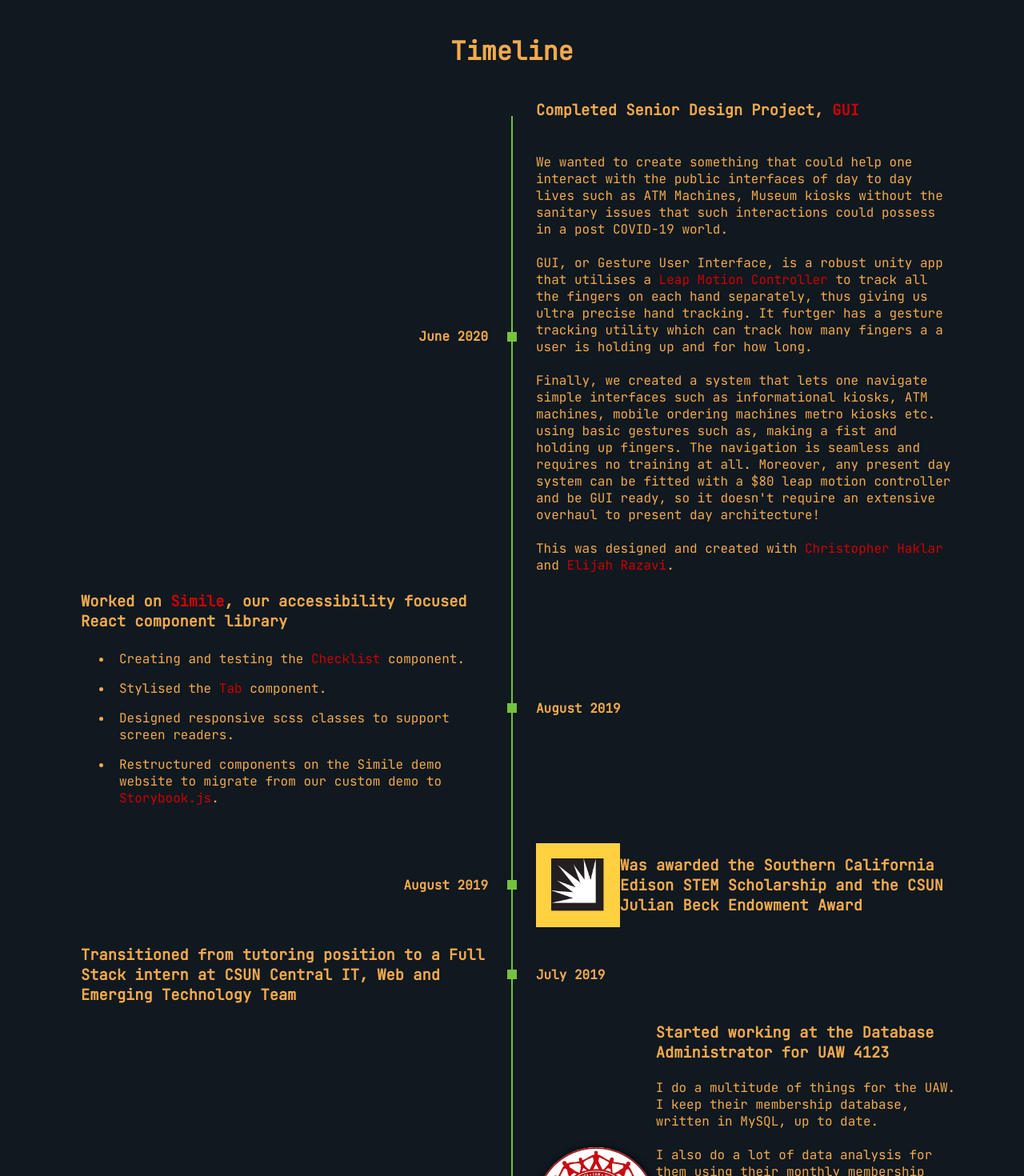
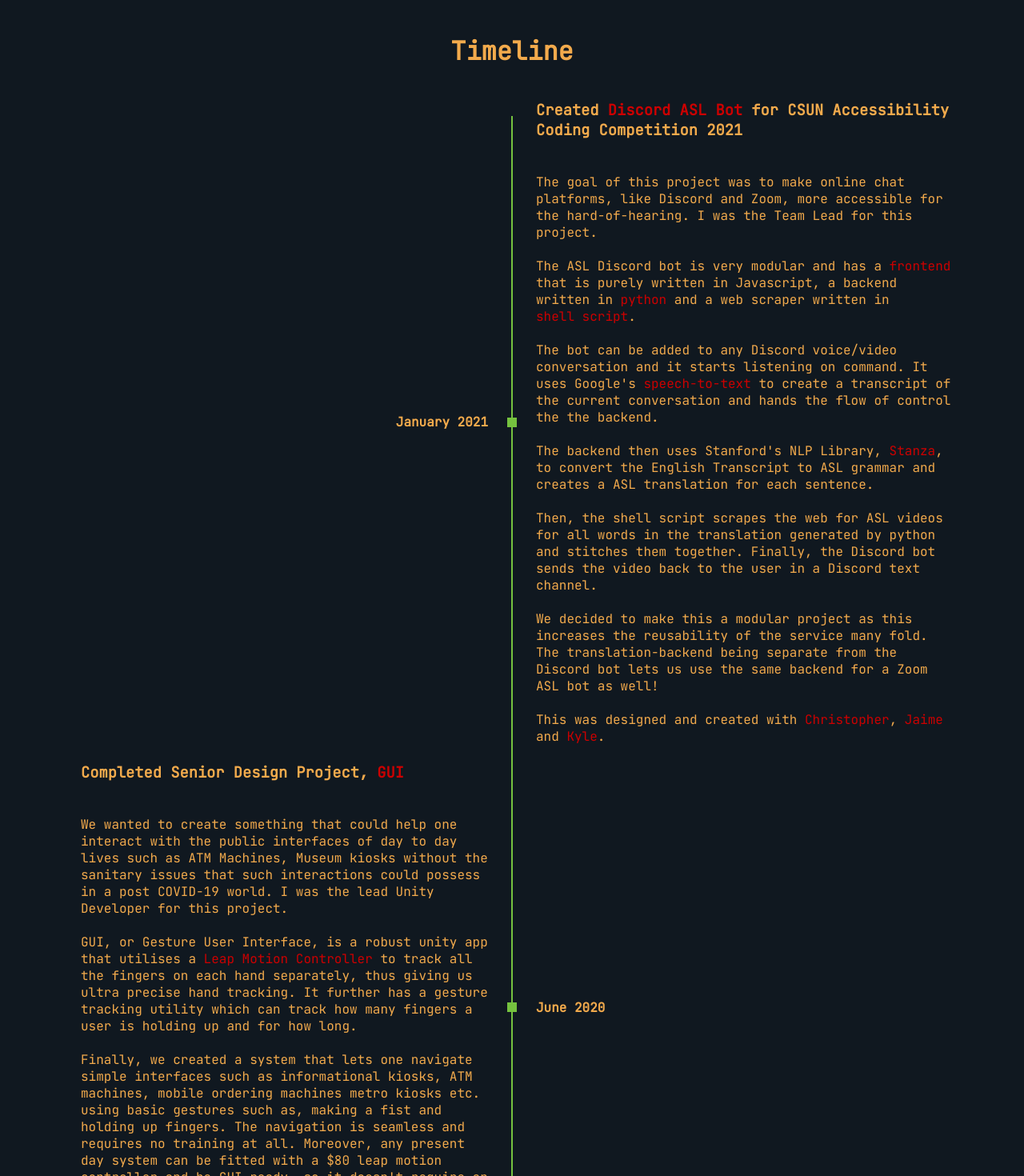
Before and after one commit to Adwitiya-Singh/Adwitiya-Singh.github.io, a React (Create React App) app: page / in a window 1280 px wide. Shown: the part 840-2310 px from the top of the page at 80% size. Built offline with nearby package versions, Linux system fonts and the light colour scheme.

Commit message:
Add ASL bot to timeline

```diff
--- a/src/App.js
+++ b/src/App.js
@@ -110,6 +110,44 @@
                             <div className="single-timeline d-flex-2">
                                 <div className="timeline-blank">
                                     <div className="timeline-text-title">
+                                        <h6>January 2021</h6>
+                                    </div>
+                                </div>
+                                <div className="timeline-text d-flex-2">
+                                    <div className="d-flex-image-text">
+
+
+                                        <span>
+
+                                            <h3>Created <a href="https://www.youtube.com/watch?v=WuvE46WdUSY">Discord ASL Bot</a> for CSUN Accessibility Coding Competition 2021 </h3>
+                                            <br/><br/>
+
+                                            The goal of this project was to make online chat platforms, like Discord and Zoom, more accessible for the hard-of-hearing. I was the Team Lead for this project.
+                                            <br/><br/>
+                                            The ASL Discord bot is very modular and has a <a href="https://github.com/CECS2021AccessibilityCompetitionTeam2/Discord_Frontend">frontend</a> that is purely written in Javascript,
+                                            a backend written in <a href="https://github.com/CECS2021AccessibilityCompetitionTeam2/Signature">python</a> and a web scraper written in <a href="https://github.com/CECS2021AccessibilityCompetitionTeam2/Signature/blob/master/video_cache/getAllClips.sh">shell script</a>.
+                                            <br/><br/>
+                                            The bot can be added to any Discord voice/video conversation and it starts listening on command. It uses Google's <a href="https://cloud.google.com/speech-to-text">speech-to-text</a> to create a transcript of the current conversation and hands the flow of control the the backend.
+                                            <br/><br/>
+                                            The backend then uses Stanford's NLP Library, <a href="https://stanfordnlp.github.io/stanza/">Stanza</a>, to convert the English Transcript to ASL grammar and creates a ASL translation for each sentence.
+                                             <br/><br/>
+                                            Then, the shell script scrapes the web for ASL videos for all words in the translation generated by python and stitches them together. Finally, the Discord bot sends the video back to the user in a Discord text channel.
+                                            <br/><br/>
+                                            We decided to make this a modular project as this increases the reusability of the service many fold. The translation-backend being separate from the Discord bot lets us use the same backend for a Zoom ASL bot as well!
+                                            <br/><br/>
+                                            This was designed and created with <a href="https://github.com/ChristopherHaklar">Christopher</a>, <a href="https://github.com/JaimeGG64">Jaime</a> and <a href="https://github.com/slodoco">Kyle</a>.
+
+
+
+
+					</span>
+                                    </div>
+                                    <div className="t-square"></div>
+                                </div>
+                            </div>
+                            <div className="single-timeline d-flex-2">
+                                <div className="timeline-blank">
+                                    <div className="timeline-text-title">
                                         <h6>June 2020</h6>
                                     </div>
                                 </div>
@@ -123,11 +161,11 @@
                                             <br/><br/>
 
                                             We wanted to create something that could help one interact with the public interfaces of day to day lives such as ATM Machines, Museum kiosks without the sanitary issues
-                                            that such interactions could possess in a post COVID-19 world.
+                                            that such interactions could possess in a post COVID-19 world. I was the lead Unity Developer for this project.
 
                                                                                         <br/><br/>
                                             GUI, or Gesture User Interface, is a robust unity app that utilises a <a href="https://www.ultraleap.com/product/leap-motion-controller/">Leap Motion Controller</a> to
-                                            track all the fingers on each hand separately, thus giving us ultra precise hand tracking. It furtger has a gesture tracking utility which can track how many fingers a
+                                            track all the fingers on each hand separately, thus giving us ultra precise hand tracking. It further has a gesture tracking utility which can track how many fingers
                                             a user is holding up and for how long.
                                             <br/><br/>
                                             Finally, we created a system that lets one navigate simple interfaces such as informational kiosks, ATM machines, mobile ordering machines metro kiosks etc. using basic gestures such as, making a fist and holding up fingers.
@@ -181,7 +219,7 @@
                                     />
                                     <span>
 
-                        <h3>Was awarded the Southern California Edison STEM Scholarship and the CSUN Julian Beck Endowment Award</h3>
+                        <h3>Awarded the Southern California Edison STEM Scholarship and the CSUN Julian Beck Endowment Award</h3>
 					</span>
                                     </div>
                                     <div className="t-square"></div>
@@ -221,7 +259,7 @@
                                         <h3>Started working at the Database Administrator for UAW 4123</h3>
                                          <br/>
                                         I do a multitude of things for the UAW. I keep their membership database, written in MySQL, up to date.
-                                         <br/> <br/>I also do a lot of data analysis for them using their monthly membership reports, membership surveys and state membership data.
+                                        <br/> <br/>I also do a lot of data analysis for them using their monthly membership reports, <a href="https://github.com/Adwitiya-Singh/UAWResponseAnalysis">membership surveys</a> and state membership data.
                                         One of my favourite projects was analysing the yearly membership survey. It involved importing the ~10,000 responses, many of which included multiple
                                         sentence replies, into a data frame using <br/><a href="https://numpy.org/">Pandas</a>. The data was analysed
                                         using <a href="https://pandas.pydata.org/">Numpy </a> and <a href="https://stanfordnlp.github.io/stanza/">Stanza</a>, the Stanford NLP library. The final goal was to assign each
@@ -243,7 +281,7 @@
 
                                     <span >
                                         <img src="AS.png"  alt="CSUN Associated Students Logo"/>
-                                        <h3>Was elected to the Associated Student's Senate as a Senator for the College of Engineering and Computer Science</h3>
+                                        <h3>Elected to the Associated Student's Senate as a Senator for the College of Engineering and Computer Science</h3>
                                         <br/>
                                         Championed legislation including:
                                          <ul aria-label="Concepts tutored">
@@ -265,7 +303,7 @@
                             <div className="single-timeline d-flex-2">
                                 <div className="timeline-blank">
                                     <div className="timeline-text-title">
-                                        <h6>Feb 2018</h6>
+                                        <h6>February 2018</h6>
                                     </div>
                                 </div>
                                 <div className="timeline-text d-flex-2">
--- a/src/App.scss
+++ b/src/App.scss
@@ -88,6 +88,7 @@
   color: $bottom-background;
   text-align: center;
   font-family: "Permanent Marker", sans-serif;
+
 
   body.header-not-at-top & {
     transition: visibility 0s, opacity 0.5s ease-in;
```
